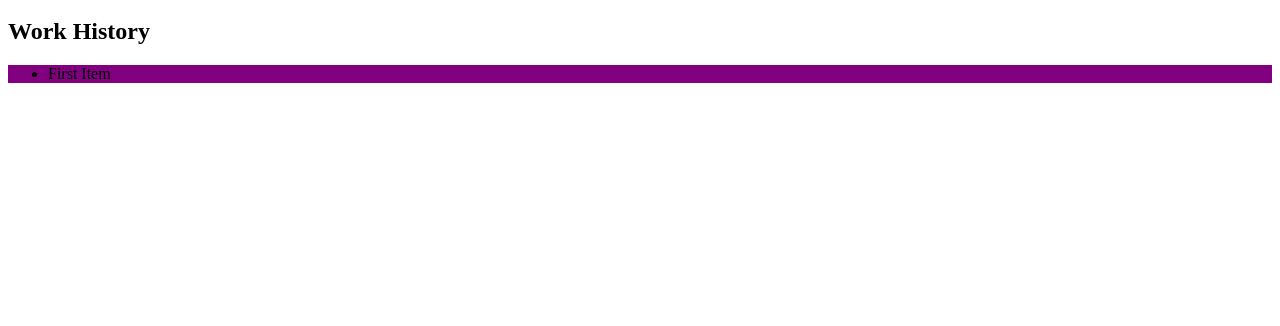
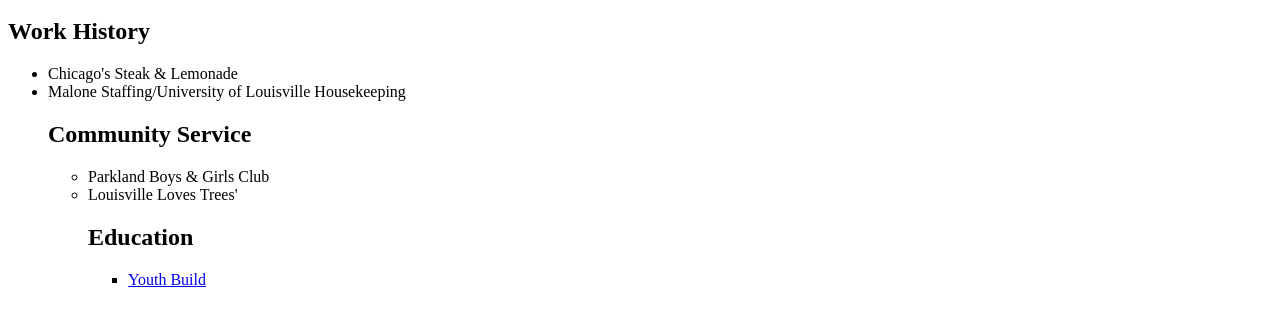
Before and after one commit to iam-success/Iam.success, a plain HTML site: page index.html in a window 1280 px wide. Shown: the part 48-374 px from the top of the page. Drawn offline with Linux system fonts and the light colour scheme.

Commit message:
Update index.html

```diff
--- a/index.html
+++ b/index.html
@@ -5,9 +5,23 @@
   <body>
   <h1> Angela's Resume</h1>
   <h2>Work History</h2>
-  <div style="background-color:purple;">
+  <div>
     <ul>
-      <li>First Item</li>
+      <li>Chicago's Steak & Lemonade</li>
+      <li>Malone Staffing/University of Louisville Housekeeping</li>
+  <h2>Community Service</h2>
+  <div>
+    <ul>
+      <li>Parkland Boys & Girls Club</li>
+      <li>Louisville Loves Trees'</li>
+ <h2>Education</h2>
+ <div>
+    <ul>
+      <li><a href="http://www.youthbuildlouisville.com/">Youth Build</a></li>
+    </ul>
+ </div>
+    </ul>
+  </div>
     </ul>
   </div>
 
```
